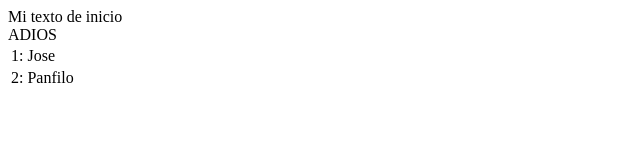
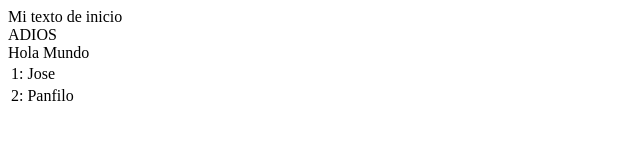
Before and after one commit to oscaralmaraz/git-demo, a plain HTML site: page index.html in a window 1280 px wide. Shown: the whole page, without its empty margins (0-640 px from the left). Drawn offline with Linux system fonts and the light colour scheme.

Commit message:
PRIM-003 DIV

```diff
--- a/index.html
+++ b/index.html
@@ -6,6 +6,7 @@
 	<body>
 		Mi texto de inicio
 		<div>ADIOS</div>
+		<div>Hola Mundo</div>
 		<table>
 			<tbody>
 				<tr>
@@ -19,6 +20,7 @@
 			</tbody>
 
 		</table>
+
 	</body>
 
 </html>
```
